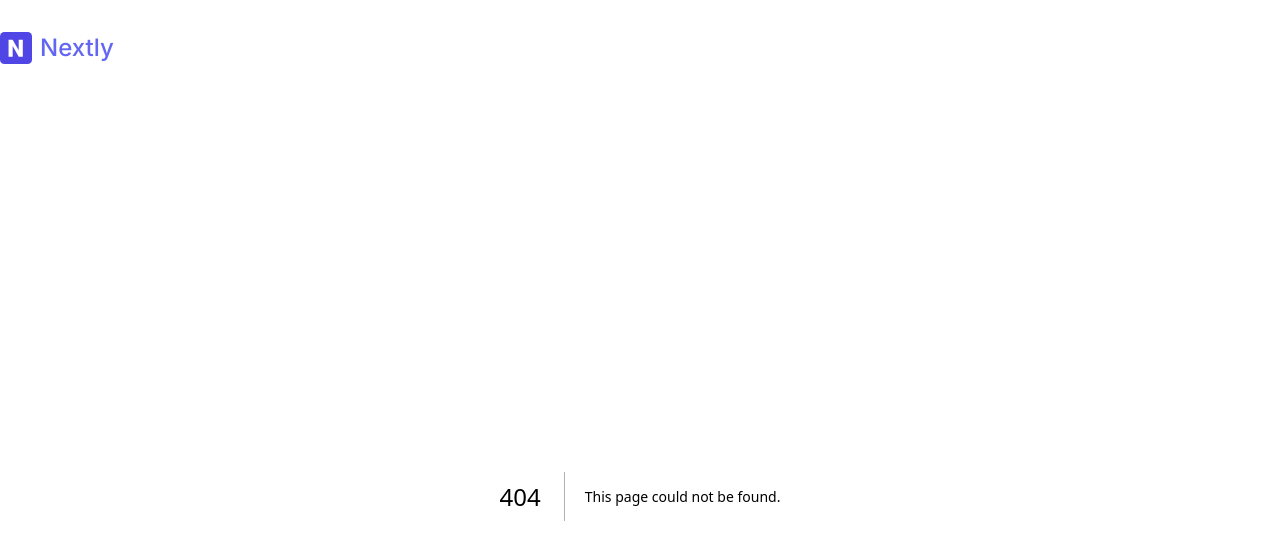
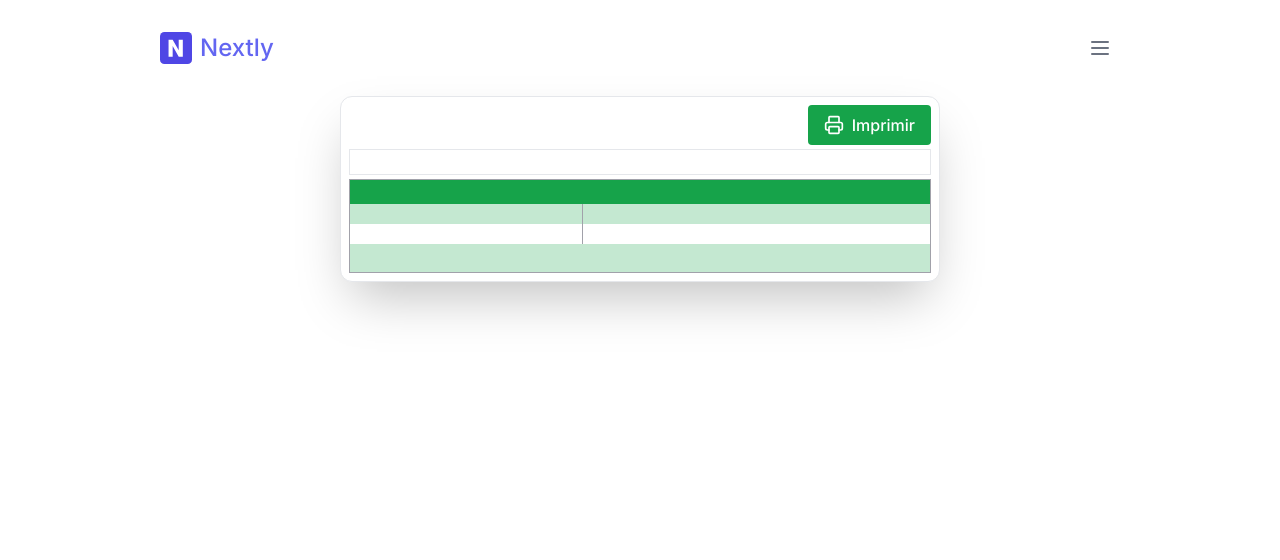
Before and after one commit to marcossdev04/PrescriApp-web, a Next.js app: page /design in a window 1280 px wide. Before the commit this address had no page. Shown: the top 560 px of the page. Built offline with nearby package versions, Linux system fonts and the light colour scheme.

Commit message:
advances

```diff
--- /dev/null
+++ b/src/app/design/page.tsx
@@ -0,0 +1,72 @@
+'use client'
+import { Printer } from 'lucide-react'
+import { useState } from 'react'
+
+export default function Design() {
+  const [section, setSection] = useState<
+    {
+      title: string | null
+      description1: [string] | [null]
+      description2: string | null
+    }[]
+  >([
+    {
+      title: null,
+      description1: [null],
+      description2: null,
+    },
+  ])
+
+  return (
+    <div>
+      <div className="laptop:max-w-[600px] mx-auto flex max-w-[1000px] flex-col rounded-xl border bg-white p-2 text-black shadow-2xl ">
+        <div className="flex justify-end">
+          <button
+            //   onClick={handlePushAddRoute}
+            className="mobile:text-xs laptop:text-base flex items-center justify-between gap-2 rounded bg-green-600 px-4 py-2 text-lg font-medium text-white hover:bg-opacity-95"
+          >
+            <Printer size={20} />
+            <p>Imprimir</p>
+          </button>
+        </div>
+        <div about="Titulo" className="flex justify-center py-1">
+          <input
+            className=" w-full border bg-transparent px-2 text-center"
+            type="text"
+          />
+        </div>
+        <div className="flex flex-col gap-5">
+          <div className="border border-zinc-400">
+            <div className="bg-green-600">
+              <input className=" w-full bg-transparent px-2" type="text" />
+            </div>
+            <div className=" grid grid-cols-5 items-center bg-green-600  bg-opacity-25">
+              <div className="col-span-2  text-sm">
+                <input className=" w-full bg-transparent px-2" type="text" />
+              </div>
+              <div className="col-span-3 border-l border-zinc-400  text-sm">
+                <input className=" w-full bg-transparent px-2" type="text" />
+              </div>
+            </div>
+            <div className=" grid grid-cols-5 items-center">
+              <div className="col-span-2  text-sm">
+                <input className=" w-full bg-transparent px-2" type="text" />
+              </div>
+              <div className="col-span-3 border-l border-zinc-400  text-sm">
+                <input className=" w-full bg-transparent px-2" type="text" />
+              </div>
+            </div>
+            <div className=" grid grid-cols-5 items-center bg-green-600  bg-opacity-25">
+              <div className="col-span-5 text-sm">
+                <input
+                  className=" w-full bg-transparent px-2 py-1"
+                  type="text"
+                />
+              </div>
+            </div>
+          </div>
+        </div>
+      </div>
+    </div>
+  )
+}
--- a/src/app/templates/page.tsx
+++ b/src/app/templates/page.tsx
@@ -1,9 +1,9 @@
-import { FileText, Plus, Search, SquarePen, Trash2 } from 'lucide-react'
+import { FileText, Search, SquarePen, Trash2 } from 'lucide-react'
 
 export default function Template() {
   return (
     <div className="mx-auto flex max-w-[600px] flex-col rounded-xl border bg-white bg-opacity-20 shadow-2xl ">
-      <div className="flex items-center justify-between border-b border-gray-600 p-3">
+      <div className="flex items-center justify-between border-b border-gray-600 p-3 ">
         <div className="flex items-center gap-2 text-2xl font-medium">
           <div>Modelos</div>
           <div>
@@ -19,9 +19,6 @@ export default function Template() {
           />
           <Search size={32} className="cursor-pointer" />
         </div>
-        <button className="rounded-full bg-green-500 p-1 hover:bg-opacity-80">
-          <Plus size={32} />
-        </button>
       </div>
       <div className="flex flex-col">
         <div className="flex justify-between p-3">
--- a/src/components/Hero.tsx
+++ b/src/components/Hero.tsx
@@ -26,12 +26,10 @@ export const Hero = () => {
                 <FileDown size={30} />
               </a>
               <a
-                href="https://github.com/web3templates/nextly-template/"
-                target="_blank"
-                rel="noopener"
+                href="/design"
                 className="flex items-center gap-2 rounded-md border px-8 py-4 text-center text-lg font-medium text-white "
               >
-                <span className="text-xl"> Prescrição Manual</span>
+                <span className="text-xl"> Criar Prescrição</span>
                 <FilePlus size={30} />
               </a>
             </div>
--- a/tailwind.config.ts
+++ b/tailwind.config.ts
@@ -1,24 +1,33 @@
-import type { Config } from "tailwindcss";
+import type { Config } from 'tailwindcss'
 
-const defaultTheme = require("tailwindcss/defaultTheme");
-const colors = require("tailwindcss/colors");
+const defaultTheme = require('tailwindcss/defaultTheme')
+const colors = require('tailwindcss/colors')
 
 const config: Config = {
-  mode: "jit",
+  mode: 'jit',
   content: [
-    "./src/pages/**/*.{js,ts,jsx,tsx,mdx}",
-    "./src/components/**/*.{js,ts,jsx,tsx,mdx}",
-    "./src/app/**/*.{js,ts,jsx,tsx,mdx}",
+    './src/pages/**/*.{js,ts,jsx,tsx,mdx}',
+    './src/components/**/*.{js,ts,jsx,tsx,mdx}',
+    './src/app/**/*.{js,ts,jsx,tsx,mdx}',
   ],
-  darkMode: "class", // or 'media' or 'class'
+  darkMode: 'class', // or 'media' or 'class'
   theme: {
     extend: {
       colors: {
         trueGray: colors.neutral,
       },
     },
+    screens: {
+      '2xsm': '375px',
+      xsm: '425px',
+      '3xl': '2000px',
+      mobile: { max: '767px' },
+      tablet: { min: '768px', max: '1023px' },
+      laptop: { min: '1024px', max: '1439px' },
+      desktop: { min: '1440px' },
+    },
     fontFamily: {
-      sans: ["Inter", ...defaultTheme.fontFamily.sans],
+      sans: ['Inter', ...defaultTheme.fontFamily.sans],
       stock: [defaultTheme.fontFamily.sans],
     },
   },
@@ -26,5 +35,5 @@ const config: Config = {
     extend: {},
   },
   plugins: [],
-};
-export default config;
+}
+export default config
```
